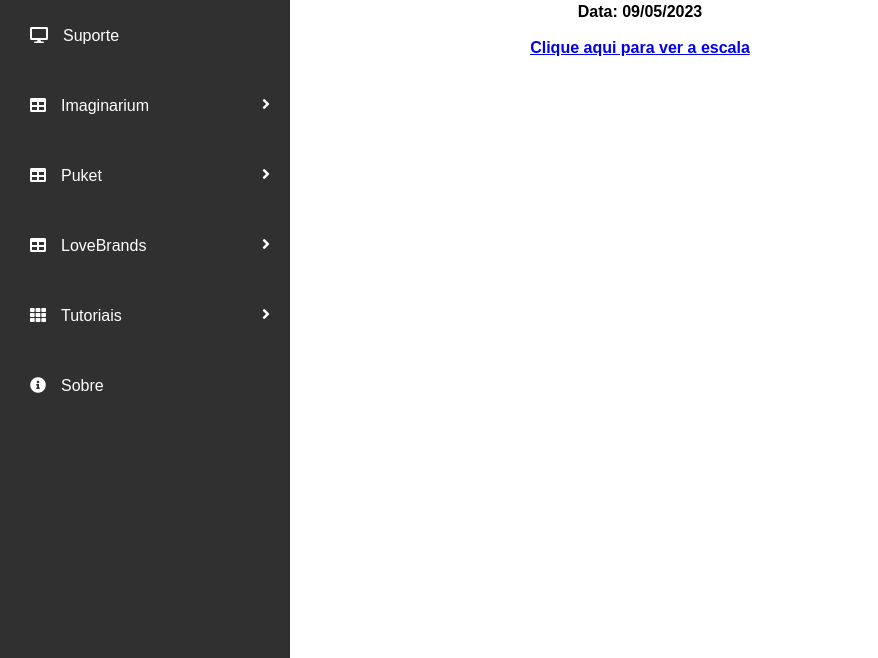
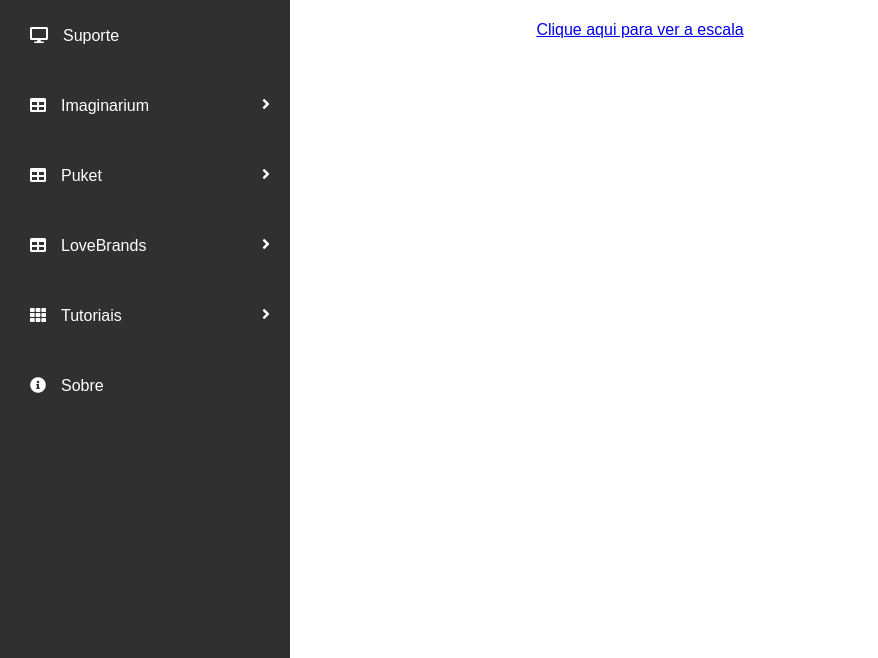
Before and after one commit to raphaelkosantos/Basesuporte, a plain HTML site: page index.html in a window 1280 px wide. Shown: the part 142-800 px from the top of the page, without its empty margins (0-878 px from the left). Drawn offline with nearby package versions, Linux system fonts and the light colour scheme.

Commit message:
Update index.html

```diff
--- a/index.html
+++ b/index.html
@@ -115,8 +115,6 @@
 
         <h1>ESCALA DO SUPORTE</h1>
         <br>
-        <h4>Data: 09/05/2023<h4>
-
 
 
 <!--Tabela aqui-->
```
